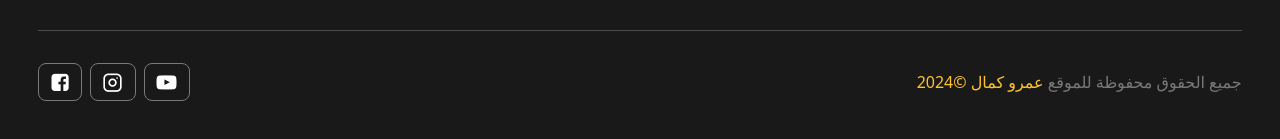
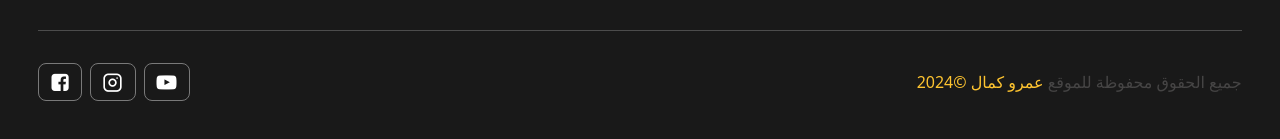
Before and after one commit to Amr-Kamall/travels, a React (Vite) app: page / in a window 1280 px wide. Shown: the part 4147-4286 px from the top of the page. Built offline with nearby package versions, Linux system fonts and the light colour scheme.

Commit message:
change color

```diff
--- a/src/pages/Footer.jsx
+++ b/src/pages/Footer.jsx
@@ -76,7 +76,7 @@ function Footer() {
         ))}
       </div>
       <div className="footer-copy mt-8 flex flex-wrap items-center gap-5 justify-between">
-        <p className="text-[#797979]">
+        <p className="text-[#464545]">
           جميع الحقوق محفوظة للموقع{" "}
           <span className="text-[#FEC430]"> عمرو كمال &copy;2024 </span>
         </p>
```
